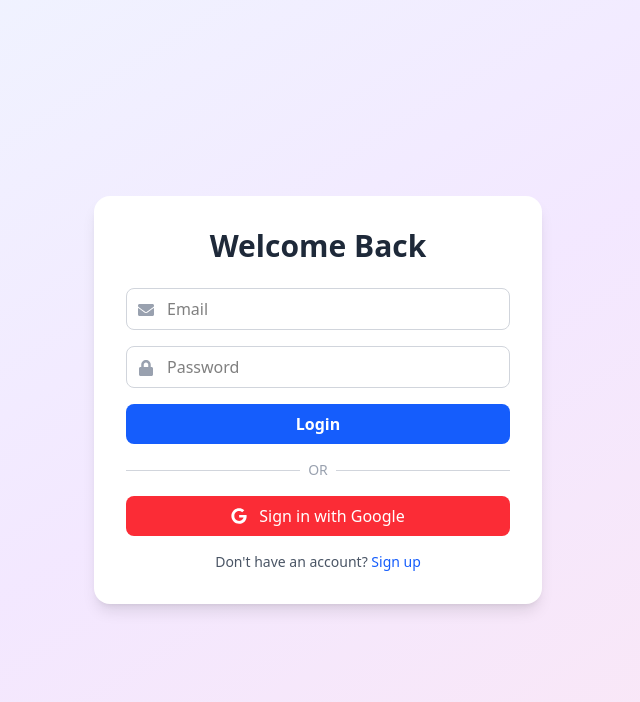
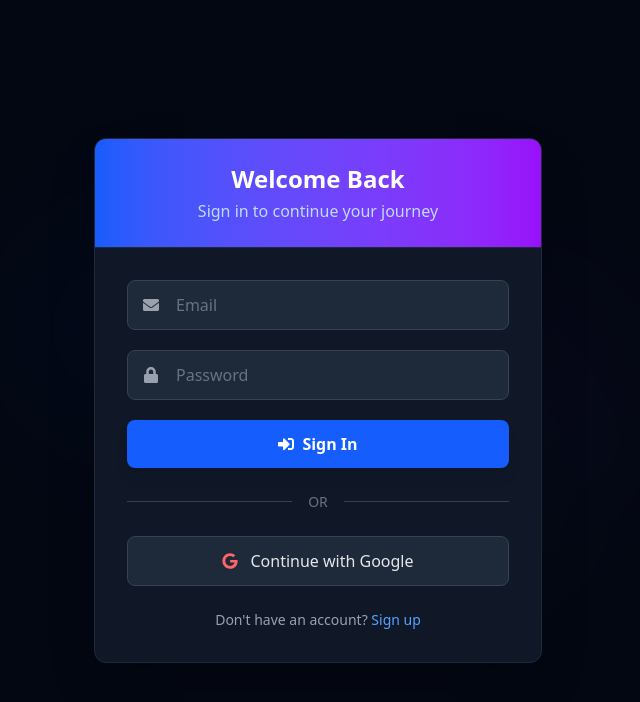
Before and after one commit to saishdhuri8/NFC4_CodeShot, a React (Vite) app in the folder client/: page /auth in a window 1280 px wide. Shown: the top 702 px of the page, without its empty margins (322-962 px from the left). Built offline with nearby package versions, Linux system fonts and the light colour scheme; no server answers.

Commit message:
Updated Landing.jsx and Auth.jsx styles

```diff
--- a/client/src/Components/Auth/Auth.jsx
+++ b/client/src/Components/Auth/Auth.jsx
@@ -1,10 +1,8 @@
 import React, { useContext, useState } from "react";
 import { useFirebase } from "../../FireBase/FireBaseAuth";
-import { motion } from "framer-motion";
-import { FaGoogle, FaLock, FaEnvelope } from "react-icons/fa";
+import { motion, AnimatePresence } from "framer-motion";
+import { FaGoogle, FaLock, FaEnvelope, FaUserPlus, FaSignInAlt } from "react-icons/fa";
 import UserContext from "../../context/UserContext";
-
-
 
 const Auth = () => {
   const { signup, signin, signinByGoogle } = useFirebase();
@@ -12,14 +10,7 @@ const Auth = () => {
   const [email, setEmail] = useState("");
   const [password, setPassword] = useState("");
   const [error, setError] = useState(null);
-
-
-  const { userId ,setuserId} = useContext(UserContext)
-
-  console.log("helloo"+ userId);
-
-
-
+  const { userId, setuserId } = useContext(UserContext);
 
   const handleSubmit = async (e) => {
     e.preventDefault();
@@ -27,7 +18,6 @@ const Auth = () => {
     const result = isLogin
       ? await signin(email, password)
       : await signup(email, password);
-    console.log(result);
 
     if (!result) {
       setError("Authentication failed. Please check your credentials.");
@@ -38,98 +28,187 @@ const Auth = () => {
 
   const handleGoogle = async () => {
     const result = await signinByGoogle();
-    console.log(result);
     if (!result) {
-
       setError("Google sign-in failed.");
     } else {
       alert(`Welcome, ${result.name}`);
     }
   };
 
+  const formVariants = {
+    hidden: { opacity: 0, y: 20 },
+    visible: {
+      opacity: 1,
+      y: 0,
+      transition: {
+        duration: 0.6,
+        staggerChildren: 0.1,
+        when: "beforeChildren"
+      }
+    }
+  };
 
+  const itemVariants = {
+    hidden: { opacity: 0, y: 10 },
+    visible: {
+      opacity: 1,
+      y: 0,
+      transition: { type: "spring", stiffness: 300 }
+    }
+  };
 
   return (
-    <div className="min-h-screen flex items-center justify-center bg-gradient-to-br from-blue-50 via-purple-100 to-pink-100 px-4">
+    <div className="min-h-screen bg-gray-950 flex items-center justify-center px-4 relative overflow-hidden">
+      {/* Animated background elements */}
+      <div className="absolute inset-0 overflow-hidden opacity-10">
+        <div className="absolute top-1/4 left-1/4 w-64 h-64 bg-blue-600 rounded-full filter blur-3xl opacity-30 mix-blend-multiply animate-blob"></div>
+        <div className="absolute top-1/3 right-1/4 w-64 h-64 bg-purple-600 rounded-full filter blur-3xl opacity-30 mix-blend-multiply animate-blob animation-delay-2000"></div>
+        <div className="absolute bottom-1/4 left-1/2 w-64 h-64 bg-green-600 rounded-full filter blur-3xl opacity-30 mix-blend-multiply animate-blob animation-delay-4000"></div>
+      </div>
+
       <motion.div
-        initial={{ opacity: 0, y: -40 }}
-        animate={{ opacity: 1, y: 0 }}
-        transition={{ duration: 0.6 }}
-        className="w-full max-w-md p-8 bg-white rounded-2xl shadow-lg"
+        initial={{ opacity: 0, scale: 0.95 }}
+        animate={{ opacity: 1, scale: 1 }}
+        transition={{ duration: 0.5, type: "spring" }}
+        className="w-full max-w-md z-10"
       >
-        <h2 className="text-3xl font-bold text-center text-gray-800 mb-6">
+        <motion.div
+          className="bg-gray-900 rounded-xl border border-gray-800 shadow-2xl overflow-hidden"
+          whileHover={{ y: -5 }}
+          transition={{ type: "spring", stiffness: 400, damping: 10 }}
+        >
+          {/* Header with gradient */}
+          <div className="bg-gradient-to-r from-blue-600 to-purple-600 p-6 text-center border-b border-gray-800">
+            <motion.h2
+              className="text-2xl font-bold text-white"
+              initial={{ opacity: 0 }}
+              animate={{ opacity: 1 }}
+              transition={{ delay: 0.2 }}
+            >
               {isLogin ? "Welcome Back" : "Create Account"}
-        </h2>
+            </motion.h2>
+            <motion.p
+              className="text-blue-200 mt-1"
+              initial={{ opacity: 0 }}
+              animate={{ opacity: 1 }}
+              transition={{ delay: 0.3 }}
+            >
+              {isLogin ? "Sign in to continue your journey" : "Join our coding community"}
+            </motion.p>
+          </div>
 
-        <form onSubmit={handleSubmit} className="space-y-4">
+          <motion.div
+            className="p-8"
+            variants={formVariants}
+            initial="hidden"
+            animate="visible"
+          >
+            <form onSubmit={handleSubmit} className="space-y-5">
+              <motion.div variants={itemVariants}>
                 <div className="relative">
-            <FaEnvelope className="absolute left-3 top-3.5 text-gray-400" />
+                  <FaEnvelope className="absolute left-4 top-1/2 transform -translate-y-1/2 text-gray-400" />
                   <input
                     type="email"
                     placeholder="Email"
-              className="w-full pl-10 pr-4 py-2 rounded-lg border border-gray-300 focus:outline-none focus:ring-2 focus:ring-blue-400"
+                    className="w-full pl-12 pr-4 py-3 rounded-lg bg-gray-800 border border-gray-700 text-gray-200 focus:outline-none focus:ring-2 focus:ring-blue-500 focus:border-transparent transition placeholder-gray-500"
                     value={email}
                     onChange={(e) => setEmail(e.target.value)}
                     required
                   />
                 </div>
+              </motion.div>
 
+              <motion.div variants={itemVariants}>
                 <div className="relative">
-            <FaLock className="absolute left-3 top-3.5 text-gray-400" />
+                  <FaLock className="absolute left-4 top-1/2 transform -translate-y-1/2 text-gray-400" />
                   <input
                     type="password"
                     placeholder="Password"
-              className="w-full pl-10 pr-4 py-2 rounded-lg border border-gray-300 focus:outline-none focus:ring-2 focus:ring-blue-400"
+                    className="w-full pl-12 pr-4 py-3 rounded-lg bg-gray-800 border border-gray-700 text-gray-200 focus:outline-none focus:ring-2 focus:ring-blue-500 focus:border-transparent transition placeholder-gray-500"
                     value={password}
                     onChange={(e) => setPassword(e.target.value)}
                     required
                   />
                 </div>
+              </motion.div>
 
+              <AnimatePresence>
                 {error && (
-            <motion.p
-              initial={{ opacity: 0 }}
-              animate={{ opacity: 1 }}
-              className="text-sm text-red-500"
+                  <motion.div
+                    variants={itemVariants}
+                    initial={{ opacity: 0, y: -10 }}
+                    animate={{ opacity: 1, y: 0 }}
+                    exit={{ opacity: 0, y: -10 }}
+                    className="text-sm text-red-400 bg-red-900/30 p-3 rounded-lg border border-red-800/50"
                   >
                     {error}
-            </motion.p>
+                  </motion.div>
                 )}
+              </AnimatePresence>
 
+              <motion.div variants={itemVariants}>
                 <motion.button
                   whileTap={{ scale: 0.95 }}
+                  whileHover={{ scale: 1.02 }}
                   type="submit"
-            className="w-full bg-blue-600 hover:bg-blue-700 text-white font-semibold py-2 rounded-lg transition duration-200"
+                  className={`w-full flex items-center justify-center gap-2 text-white font-semibold py-3 rounded-lg transition-all duration-300 ${
+                    isLogin
+                      ? "bg-blue-600 hover:bg-blue-700 shadow-lg hover:shadow-blue-500/30"
+                      : "bg-purple-600 hover:bg-purple-700 shadow-lg hover:shadow-purple-500/30"
+                  }`}
                 >
-            {isLogin ? "Login" : "Sign Up"}
+                  {isLogin ? (
+                    <>
+                      <FaSignInAlt />
+                      Sign In
+                    </>
+                  ) : (
+                    <>
+                      <FaUserPlus />
+                      Sign Up
+                    </>
+                  )}
                 </motion.button>
+              </motion.div>
             </form>
 
-        <div className="flex items-center gap-2 my-4">
-          <div className="flex-grow border-t border-gray-300"></div>
-          <span className="text-gray-400 text-sm">OR</span>
-          <div className="flex-grow border-t border-gray-300"></div>
-        </div>
+            <motion.div
+              className="flex items-center my-6"
+              variants={itemVariants}
+            >
+              <div className="flex-grow border-t border-gray-700"></div>
+              <span className="mx-4 text-gray-500 text-sm">OR</span>
+              <div className="flex-grow border-t border-gray-700"></div>
+            </motion.div>
 
+            <motion.div variants={itemVariants}>
               <motion.button
-          whileHover={{ scale: 1.03 }}
+                whileHover={{ scale: 1.02 }}
                 whileTap={{ scale: 0.95 }}
                 onClick={handleGoogle}
-          className="w-full flex items-center justify-center gap-3 bg-red-500 hover:bg-red-600 text-white py-2 rounded-lg transition"
+                className="w-full flex items-center justify-center gap-3 bg-gray-800 border border-gray-700 hover:border-gray-600 text-gray-200 py-3 rounded-lg transition-all duration-300 hover:shadow-lg hover:shadow-white/5"
               >
-          <FaGoogle />
-          Sign in with Google
+                <FaGoogle className="text-red-400" />
+                Continue with Google
               </motion.button>
+            </motion.div>
 
-        <p className="mt-4 text-sm text-center text-gray-600">
+            <motion.div
+              className="mt-6 text-center"
+              variants={itemVariants}
+            >
+              <p className="text-sm text-gray-400">
                 {isLogin ? "Don't have an account?" : "Already have an account?"}{" "}
-          <span
+                <button
                   onClick={() => setIsLogin(!isLogin)}
-            className="text-blue-600 font-medium cursor-pointer hover:underline"
+                  className="text-blue-400 font-medium hover:text-blue-300 focus:outline-none transition"
                 >
                   {isLogin ? "Sign up" : "Login"}
-          </span>
+                </button>
               </p>
+            </motion.div>
+          </motion.div>
+        </motion.div>
       </motion.div>
     </div>
   );
--- a/client/src/Components/LandingPage.jsx
+++ b/client/src/Components/LandingPage.jsx
@@ -131,11 +131,6 @@ const LandingPage = () => {
           transition={{ delay: 0.3, duration: 0.5 }}
           className="mt-20 rounded-xl overflow-hidden border border-gray-800 shadow-2xl max-w-5xl mx-auto"
         >
-          <div className="bg-gray-900 p-3 flex items-center space-x-2 border-b border-gray-800">
-            <div className="w-3 h-3 rounded-full bg-red-500"></div>
-            <div className="w-3 h-3 rounded-full bg-yellow-500"></div>
-            <div className="w-3 h-3 rounded-full bg-green-500"></div>
-          </div>
           <div className="bg-gray-900 p h-80 flex items-center justify-center text-gray-500">
             <CodeEditorAnimation/>
           </div>
```
Lines whose indentation alone changed are shown as unchanged.
